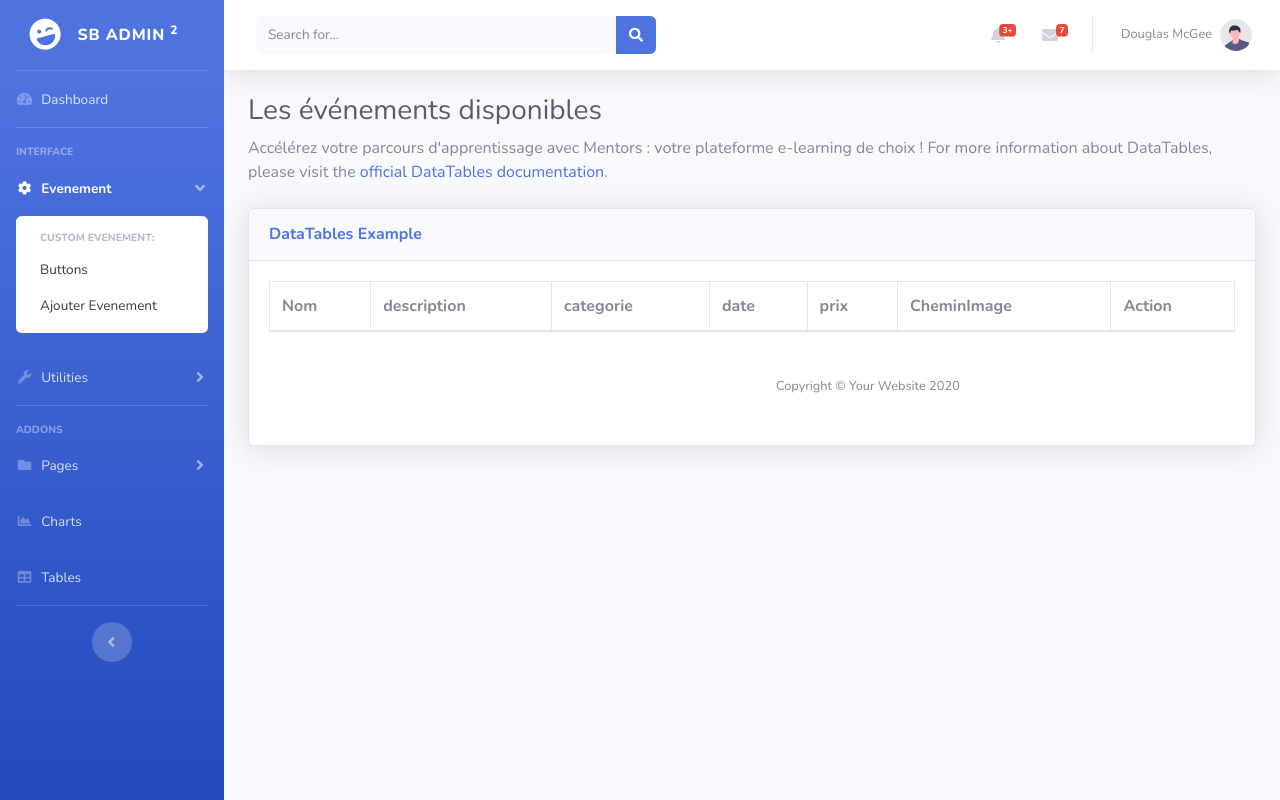
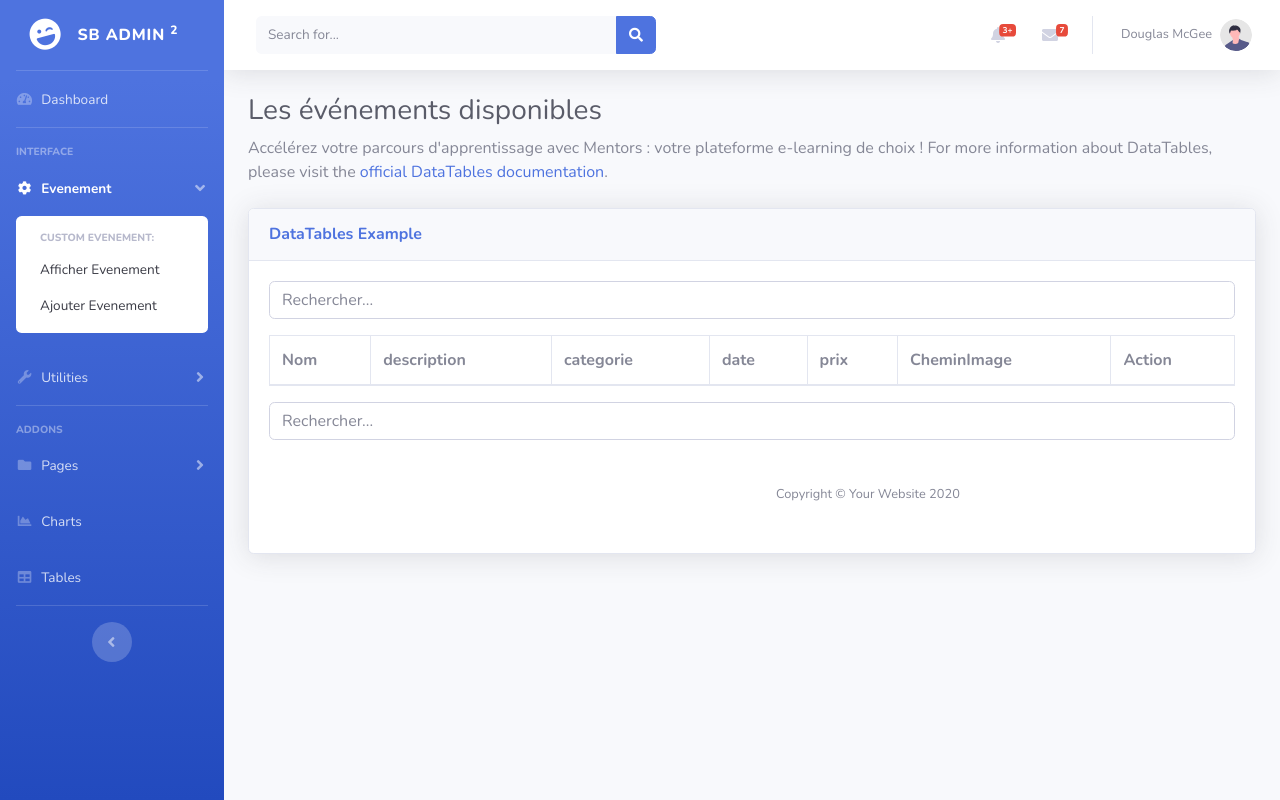
Before and after one commit to SarraKAc/PidevWeb, a Symfony app: template PidevEvent/templates/student/add-student.html.twig in a window 1280 px wide. Run offline with Twig, Linux system fonts and the light colour scheme; the template is opened without the code that fills it, so the values that code supplies are empty; some libraries are stand-ins or nearby versions.

Commit message:
recherche

```diff
--- a/PidevEvent/config/routes.yaml
+++ b/PidevEvent/config/routes.yaml
@@ -6,3 +6,7 @@ app_delete:
     path: /evenementdelete/{id}
     controller: App\Controller\EvenementController::delete
     methods: [DELETE]
+app_evenement_rechercher:
+    path: '/evenement/search'
+    controller: 'App\Controller\EvenementController::search'
+    methods: ['POST']
--- a/PidevEvent/templates/back-office.html.twig
+++ b/PidevEvent/templates/back-office.html.twig
@@ -64,14 +64,14 @@
                 <a class="nav-link collapsed" href="#" data-toggle="collapse" data-target="#collapseTwo"
                     aria-expanded="true" aria-controls="collapseTwo">
                     <i class="fas fa-fw fa-cog"></i>
-                    <span>Components</span>
+                    <span>Evenement</span>
                 </a>
                 <div id="collapseTwo" class="collapse" aria-labelledby="headingTwo" data-parent="#accordionSidebar">
                     <div class="bg-white py-2 collapse-inner rounded">
                         <h6 class="collapse-header">Custom Components:</h6>
-                        <a class="collapse-item" href="{{ path('app_add_student') }}">Buttons</a>
+                        <a class="collapse-item" href="{{ path('app_add_student') }}">Afficher Evenement</a>
 
-                        <a class="collapse-item" href="{{ path('app_student_element') }}">Cards</a>
+                        <a class="collapse-item" href="{{ path('app_student_element') }}">Ajouter Evenement</a>
                     </div>
                 </div>
             </li>
--- a/PidevEvent/templates/student/add-student.html.twig
+++ b/PidevEvent/templates/student/add-student.html.twig
@@ -20,7 +20,7 @@
     <!-- Custom styles for this template-->
    <link href="{{ asset('back-office/css/sb-admin-2.min.css') }}" rel="stylesheet">
    <link href="{{ asset('back-office/vendor/datatables/dataTables.bootstrap4.min.css')}}" rel="stylesheet">
-
+ <script src="https://ajax.googleapis.com/ajax/libs/jquery/3.5.1/jquery.min.js"></script>
 </head>
 
 <body id="page-top">
@@ -68,7 +68,7 @@
                     data-parent="#accordionSidebar">
                     <div class="bg-white py-2 collapse-inner rounded">
                         <h6 class="collapse-header">Custom Evenement:</h6>
-                        <a class="collapse-item" href="{{ path('app_add_student') }}">Buttons</a>
+                        <a class="collapse-item" href="{{ path('app_add_student') }}">Afficher Evenement</a>
                         <a class="collapse-item" href="{{ path('app_student_element') }}">Ajouter Evenement</a>
                     </div>
                 </div>
@@ -369,6 +369,9 @@
                         </div>
                         <div class="card-body">
                             <div class="table-responsive">
+                            <div class="input-group mb-3">
+    <input type="text" class="form-control" placeholder="Rechercher..." id="searchInput">
+</div>
                                 <table class="table table-bordered" id="dataTable" width="100%" cellspacing="0">
                                     <thead>
                                         <tr>
@@ -406,7 +409,27 @@
 <!-- Modal -->
 
 
-</tbody>
+</tbody></table>
+
+<div class="input-group mb-3">
+    <input type="text" class="form-control" placeholder="Rechercher..." id="searchInput">
+</div></table>
+<script>
+    $(document).ready(function() {
+        $('#searchInput').on('keyup', function() {
+            var searchText = $(this).val().toLowerCase();
+            $('#dataTable tbody tr').each(function() {
+                var nom = $(this).find('td:first').text().toLowerCase();
+                if (nom.startsWith(searchText)) {
+                    $(this).show();
+                } else {
+                    $(this).hide();
+                }
+            });
+        });
+    });
+</script>
+
 
 
 
@@ -421,7 +444,7 @@
 
 
                                     </tbody>
-                                </table>
+
 
 
 
--- a/PidevEvent/templates/student/student-element.html.twig
+++ b/PidevEvent/templates/student/student-element.html.twig
@@ -148,7 +148,7 @@
                     data-parent="#accordionSidebar">
                     <div class="bg-white py-2 collapse-inner rounded">
                         <h6 class="collapse-header">Custom Evenement:</h6>
-                        <a class="collapse-item" href="{{ path('app_add_student') }}">Buttons</a>
+                        <a class="collapse-item" href="{{ path('app_add_student') }}">Afficher Evenement</a>
                         <a class="collapse-item" href="{{ path('app_student_element') }}">Ajouter Evenement</a>
                     </div>
                 </div>
```
Also changed, not shown: PidevEvent/src/Controller/EvenementController.php (+36 -0 lines), PidevEvent/src/Repository/EvenementRepository.php (+11 -0 lines).
